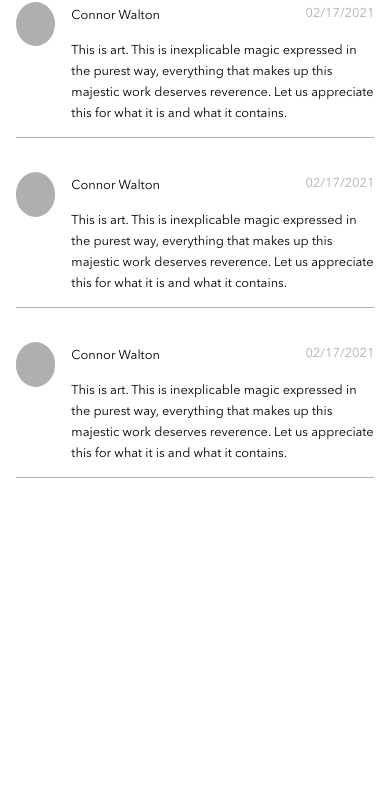
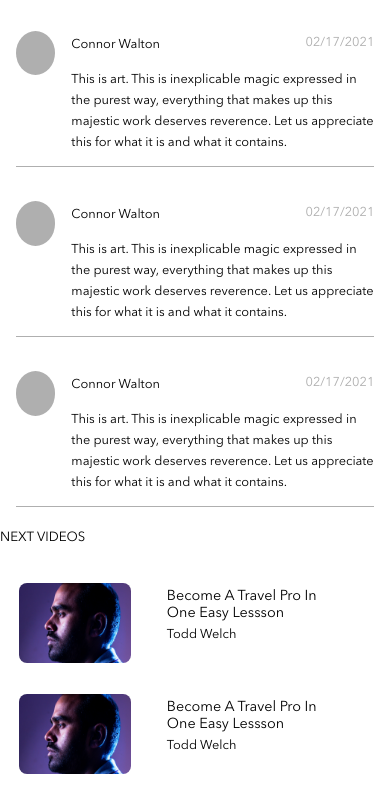
Before and after one commit to JustinLepine/justin-lepine-brainflix, a React (Create React App) app: page / in a window 390 px wide. Shown: the part 1154-1956 px from the top of the page. Before the commit the page ends 1648 px from the top, so only its background shows below. Built offline with nearby package versions, Linux system fonts and the light colour scheme.

Commit message:
next videos basic layout in phone size

```diff
--- a/src/App.js
+++ b/src/App.js
@@ -3,6 +3,7 @@ import Video from "./components/Video/Video.js";
 import Description from "./components/Description/Description.js";
 import Comments from "./components/Comments/Comments.js";
 import UserComments from "./components/UserComments/UserComments.js";
+import NextVideosSection from "./components/NextVideosSection/NextVideosSection.js";
 import "./App.scss";
 
 function App() {
@@ -15,6 +16,8 @@ function App() {
       <UserComments />
       <UserComments />
       <UserComments />
+      <NextVideosSection />
+
     </>
   );
 }
--- a/src/components/Description/Description.scss
+++ b/src/components/Description/Description.scss
@@ -9,6 +9,7 @@
     &__title {
         border-bottom: 1px solid $primary-silver;
         padding-bottom: 0.8rem;
+        font-weight: 700;
     }
 
     &__container {
--- /dev/null
+++ b/src/components/NextVideos/NextVideos.js
@@ -0,0 +1,16 @@
+import "./NextVideos.scss";
+import avatar from "../../assets/images/Mohan-muruge.jpg";
+
+function NextVideos() {
+    return (
+        <div className="next-videos">
+            <img src={avatar} className="next-videos__timg" alt="next-video-timg" />
+            <div className="next-videos__info">
+                <h6 className="next-videos__title">Become A Travel Pro In One Easy Lessson</h6>
+                <p className="next-videos__author">Todd Welch</p>
+            </div>
+        </div>
+    )
+}
+
+export default NextVideos;
--- /dev/null
+++ b/src/components/NextVideos/NextVideos.scss
@@ -0,0 +1,8 @@
+@use '../../styles/partials/colors' as *;
+@use '../../styles/partials/typography' as *;
+@use '../../styles/partials/mixins' as *;
+
+.next-videos {
+    display: flex;
+    margin: 0 1%;
+}
--- /dev/null
+++ b/src/components/NextVideosSection/NextVideosSection.js
@@ -0,0 +1,20 @@
+import "./NextVideosSection.scss";
+import NextVideos from "../NextVideos/NextVideos.js";
+
+
+function NextVideosSection() {
+    return (
+        <section className="next-videos-section">
+            <h5 className="next-videos-section__subtitle">NEXT VIDEOS</h5>
+            <NextVideos />
+            <NextVideos />
+            <NextVideos />
+            <NextVideos />
+            <NextVideos />
+            <NextVideos />
+            <NextVideos />
+        </section>
+    )
+}
+
+export default NextVideosSection;
--- /dev/null
+++ b/src/components/NextVideosSection/NextVideosSection.scss
@@ -0,0 +1,36 @@
+@use '../../styles/partials/colors' as *;
+@use '../../styles/partials/typography' as *;
+@use '../../styles/partials/mixins' as *;
+
+.next-videos {
+    margin: 4%;
+
+    &__cards {
+        display: flex;
+        margin: 0;
+        width: 50%;
+    }
+
+    &__timg {
+        margin: 4%;
+        width: 7rem;
+        height: 5rem;
+        border-radius: 8px;
+    }
+
+    &__info {
+        margin: 4%;
+        width: 8rem;
+    }
+
+    &__title {
+        width: 10rem;
+        font-size: 0.9rem;
+        margin: 4%;
+    }
+
+    &__author {
+        font-size: 0.8rem;
+        margin: 4%;
+    }
+}
```
Also changed, not shown: src/components/UserComments/UserComments.scss (+0 -8 lines).
